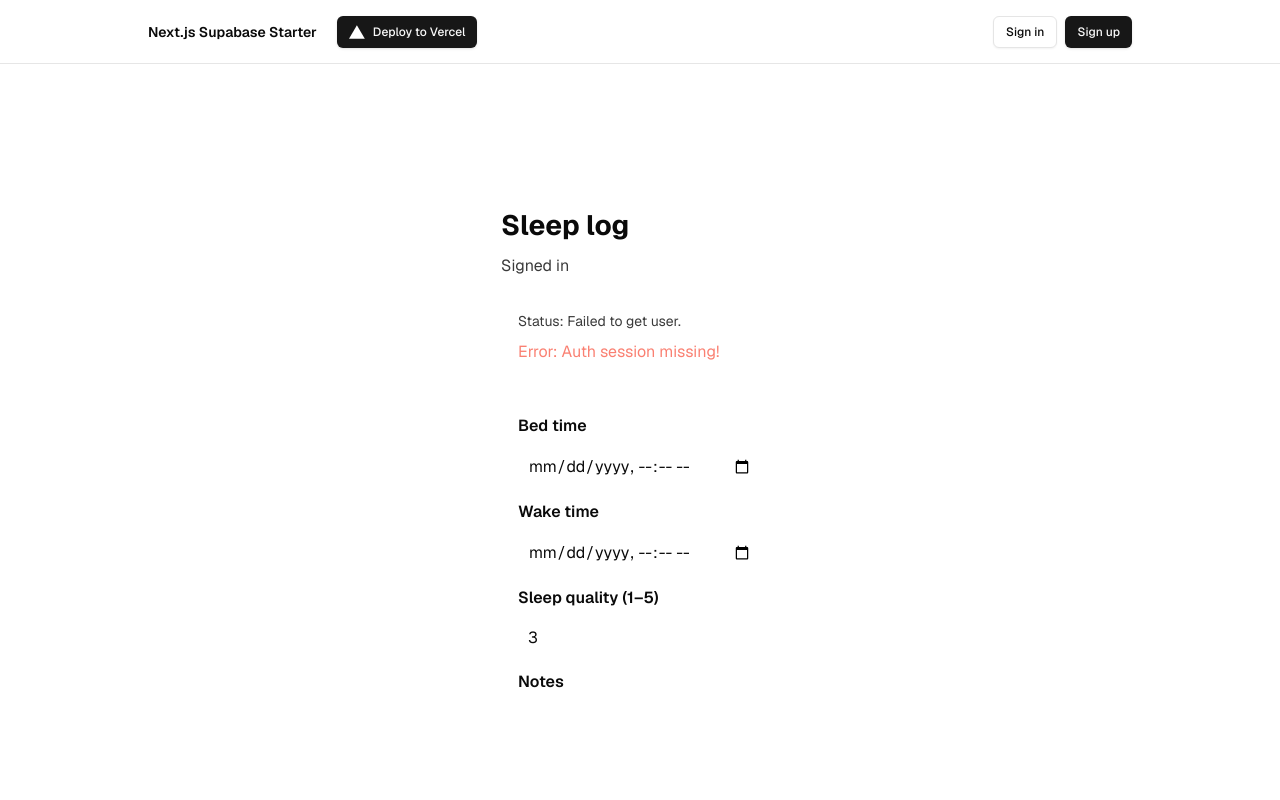
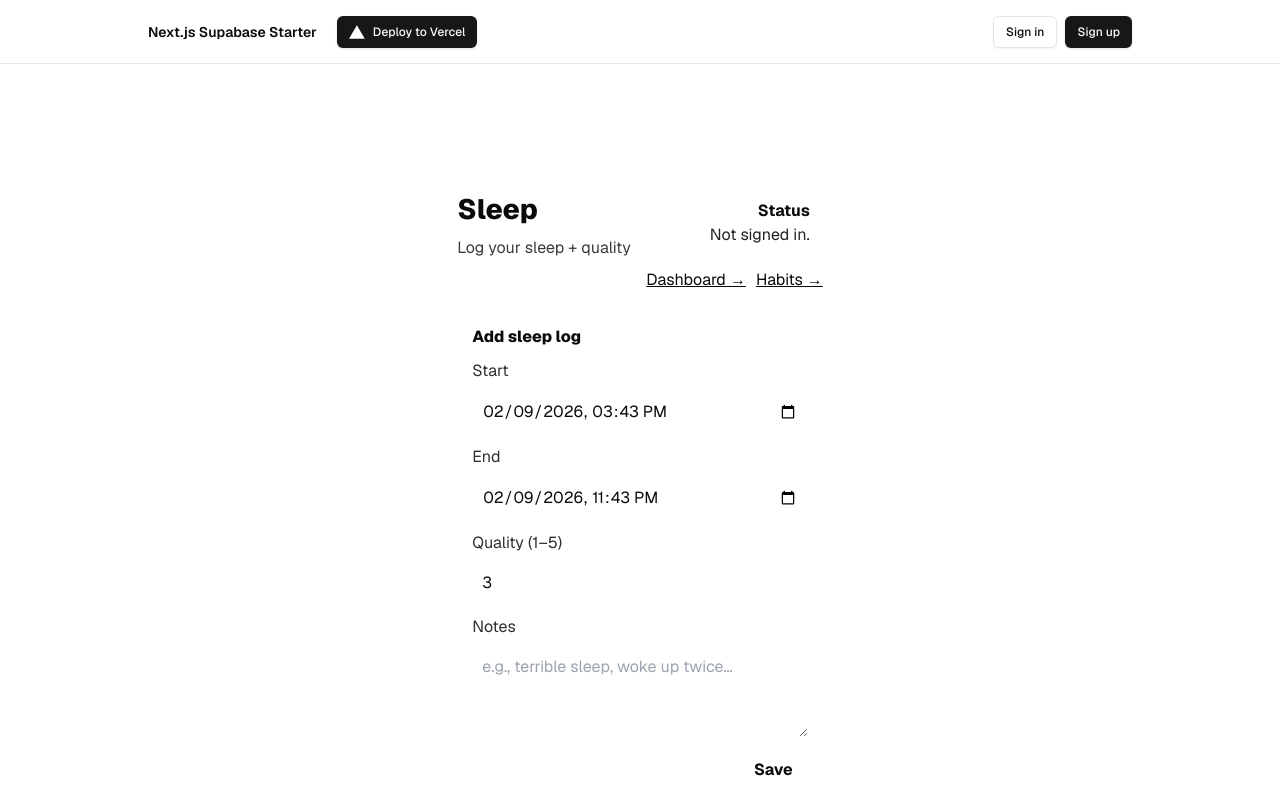
Before and after one commit to jlnalexander5-sudo/sleepfix-app, a Next.js app: page /protected/sleep in a window 1280 px wide. Shown: the top 800 px of the page. Built offline with nearby package versions, Linux system fonts and the light colour scheme; no server answers.

Commit message:
Update page.tsx

```diff
--- a/app/protected/sleep/page.tsx
+++ b/app/protected/sleep/page.tsx
@@ -4,12 +4,12 @@ import { useEffect, useMemo, useState } from "react";
 import { createBrowserSupabaseClient } from "@/lib/supabase/browser";
 
 type SleepLogRow = {
-  id: string; // uuid
-  user_id: string; // uuid
+  id: string;
+  user_id: string;
   created_at: string;
-  sleep_start: string | null; // timestamptz
-  sleep_end: string | null; // timestamptz
-  quality: number | null; // smallint
+  sleep_start: string | null; // ISO
+  sleep_end: string | null; // ISO
+  quality: number | null; // 1-5
   notes: string | null;
 };
 
@@ -17,320 +17,290 @@ function pad2(n: number) {
   return String(n).padStart(2, "0");
 }
 
-function toDatetimeLocalValue(iso: string | null): string {
-  if (!iso) return "";
-  const d = new Date(iso);
-  // datetime-local expects local time: YYYY-MM-DDTHH:mm
-  const y = d.getFullYear();
-  const m = pad2(d.getMonth() + 1);
-  const day = pad2(d.getDate());
-  const hh = pad2(d.getHours());
-  const mm = pad2(d.getMinutes());
-  return `${y}-${m}-${day}T${hh}:${mm}`;
+function fmt(dtIso: string | null) {
+  if (!dtIso) return "—";
+  const d = new Date(dtIso);
+  return `${pad2(d.getDate())}/${pad2(d.getMonth() + 1)}/${d.getFullYear()}, ${pad2(
+    d.getHours()
+  )}:${pad2(d.getMinutes())}`;
 }
 
-function fromDatetimeLocalValue(value: string): string | null {
-  if (!value) return null;
-  // value like "2026-02-09T22:30" interpreted as local time
-  const d = new Date(value);
-  if (Number.isNaN(d.getTime())) return null;
-  return d.toISOString();
+function durationMinutes(startIso: string | null, endIso: string | null) {
+  if (!startIso || !endIso) return null;
+  const a = new Date(startIso).getTime();
+  const b = new Date(endIso).getTime();
+  if (!Number.isFinite(a) || !Number.isFinite(b)) return null;
+  const mins = Math.round((b - a) / 60000);
+  return mins > 0 ? mins : null;
 }
 
-function startOfTodayLocal(): Date {
-  const now = new Date();
-  return new Date(now.getFullYear(), now.getMonth(), now.getDate(), 0, 0, 0, 0);
-}
-
-function startOfTomorrowLocal(): Date {
-  const t = startOfTodayLocal();
-  t.setDate(t.getDate() + 1);
-  return t;
+function formatMinutesHuman(mins: number | null) {
+  if (mins == null) return "—";
+  const h = Math.floor(mins / 60);
+  const m = mins % 60;
+  if (h <= 0) return `${m}m`;
+  if (m === 0) return `${h}h`;
+  return `${h}h ${m}m`;
 }
 
 export default function SleepPage() {
   const supabase = useMemo(() => createBrowserSupabaseClient(), []);
-  const [loading, setLoading] = useState(true);
-  const [status, setStatus] = useState<string>("Loading...");
-  const [error, setError] = useState<string | null>(null);
 
+  const [status, setStatus] = useState("Loading…");
   const [userId, setUserId] = useState<string | null>(null);
-  const [email, setEmail] = useState<string | null>(null);
 
-  const [row, setRow] = useState<SleepLogRow | null>(null);
-  const [editingId, setEditingId] = useState<string | null>(null); // update this if we found today's row
+  const [logs, setLogs] = useState<SleepLogRow[]>([]);
 
-  // form fields
-  const [sleepStartLocal, setSleepStartLocal] = useState<string>("");
-  const [sleepEndLocal, setSleepEndLocal] = useState<string>("");
+  // form state
+  const [startLocal, setStartLocal] = useState<string>("");
+  const [endLocal, setEndLocal] = useState<string>("");
   const [quality, setQuality] = useState<number>(3);
   const [notes, setNotes] = useState<string>("");
+
+  // set default times on client only
+  useEffect(() => {
+    const now = new Date();
+    const end = new Date(now);
+    const start = new Date(now);
+    start.setHours(start.getHours() - 8);
+
+    const toLocalInput = (d: Date) => {
+      // YYYY-MM-DDTHH:mm (local)
+      return `${d.getFullYear()}-${pad2(d.getMonth() + 1)}-${pad2(d.getDate())}T${pad2(
+        d.getHours()
+      )}:${pad2(d.getMinutes())}`;
+    };
+
+    setStartLocal(toLocalInput(start));
+    setEndLocal(toLocalInput(end));
+  }, []);
 
   useEffect(() => {
     let cancelled = false;
 
     async function load() {
-      setLoading(true);
-      setError(null);
-      setStatus("Checking session...");
+      try {
+        setStatus("Loading…");
 
-      const { data: userData, error: userErr } = await supabase.auth.getUser();
-      if (userErr) {
-        if (!cancelled) {
-          setError(userErr.message);
-          setStatus("Failed to get user.");
-          setLoading(false);
-        }
+        const { data: auth } = await supabase.auth.getUser();
+        const user = auth?.user;
+        if (!user) {
+          if (!cancelled) setStatus("Not signed in.");
           return;
         }
+        if (!cancelled) setUserId(user.id);
 
-      const user = userData.user;
-      if (!user) {
-        if (!cancelled) {
-          setStatus("Not logged in.");
-          setLoading(false);
-        }
-        return;
-      }
-
-      if (cancelled) return;
-      setUserId(user.id);
-      setEmail(user.email ?? null);
-
-      // Prefer loading "today's" sleep log (based on sleep_start in local day),
-      // otherwise load the latest entry for convenience.
-      setStatus("Loading sleep log...");
-
-      const todayStart = startOfTodayLocal().toISOString();
-      const tomorrowStart = startOfTomorrowLocal().toISOString();
-
-      const { data: todaysRow, error: todayErr } = await supabase
+        const { data, error } = await supabase
           .from("sleep_logs")
-        .select("id, user_id, created_at, sleep_start, sleep_end, quality, notes")
-        .eq("user_id", user.id)
-        .gte("sleep_start", todayStart)
-        .lt("sleep_start", tomorrowStart)
-        .order("sleep_start", { ascending: false })
-        .limit(1)
-        .maybeSingle<SleepLogRow>();
-
-      if (todayErr) {
-        if (!cancelled) {
-          setError(todayErr.message);
-          setStatus("Failed to load sleep logs.");
-          setLoading(false);
-        }
-        return;
-      }
-
-      let final = todaysRow;
-
-      if (!final) {
-        const { data: latestRow, error: latestErr } = await supabase
-          .from("sleep_logs")
-          .select("id, user_id, created_at, sleep_start, sleep_end, quality, notes")
+          .select("id,user_id,created_at,sleep_start,sleep_end,quality,notes")
           .eq("user_id", user.id)
           .order("sleep_start", { ascending: false })
-          .limit(1)
-          .maybeSingle<SleepLogRow>();
+          .limit(20);
 
-        if (latestErr) {
+        if (error) throw error;
+
         if (!cancelled) {
-            setError(latestErr.message);
-            setStatus("Failed to load sleep logs.");
-            setLoading(false);
+          setLogs((data ?? []) as SleepLogRow[]);
+          setStatus("Ready.");
         }
-          return;
+      } catch (e: any) {
+        if (!cancelled) setStatus(e?.message ?? "Failed to load.");
       }
-
-        final = latestRow ?? null;
-      }
-
-      if (cancelled) return;
-
-      setRow(final);
-
-      // If we found a row for today, we "edit" it (update by id). Otherwise, Save will create a new one.
-      if (todaysRow?.id) setEditingId(todaysRow.id);
-      else setEditingId(null);
-
-      // Pre-fill form if we have a row
-      if (final) {
-        setSleepStartLocal(toDatetimeLocalValue(final.sleep_start));
-        setSleepEndLocal(toDatetimeLocalValue(final.sleep_end));
-        setQuality(
-          typeof final.quality === "number" && final.quality >= 1 && final.quality <= 5
-            ? final.quality
-            : 3
-        );
-        setNotes(final.notes ?? "");
-      } else {
-        setSleepStartLocal("");
-        setSleepEndLocal("");
-        setQuality(3);
-        setNotes("");
-      }
-
-      setStatus("Ready.");
-      setLoading(false);
     }
 
     load();
-
     return () => {
       cancelled = true;
     };
   }, [supabase]);
 
-  async function save() {
+  async function addLog() {
     if (!userId) return;
 
-    setError(null);
-    setStatus("Saving...");
+    try {
+      setStatus("Saving…");
+
+      const startIso = startLocal ? new Date(startLocal).toISOString() : null;
+      const endIso = endLocal ? new Date(endLocal).toISOString() : null;
 
       const payload = {
         user_id: userId,
-      sleep_start: fromDatetimeLocalValue(sleepStartLocal),
-      sleep_end: fromDatetimeLocalValue(sleepEndLocal),
-      quality: Math.max(1, Math.min(5, Number(quality) || 3)),
-      notes: notes || null,
+        sleep_start: startIso,
+        sleep_end: endIso,
+        quality: Number.isFinite(quality) ? quality : null,
+        notes: notes.trim() ? notes.trim() : null,
       };
 
-    // If we found a "today" row, update it. Otherwise insert a new row.
-    if (editingId) {
-      const { data, error: upErr } = await supabase
+      const { error } = await supabase.from("sleep_logs").insert(payload as any);
+      if (error) throw error;
+
+      // reload list
+      const { data, error: err2 } = await supabase
         .from("sleep_logs")
-        .update(payload)
-        .eq("id", editingId)
-        .select("id, user_id, created_at, sleep_start, sleep_end, quality, notes")
-        .single<SleepLogRow>();
+        .select("id,user_id,created_at,sleep_start,sleep_end,quality,notes")
+        .eq("user_id", userId)
+        .order("sleep_start", { ascending: false })
+        .limit(20);
 
-      if (upErr) {
-        setError(upErr.message);
-        setStatus("Save failed.");
-        return;
+      if (err2) throw err2;
+
+      setLogs((data ?? []) as SleepLogRow[]);
+      setStatus("Ready.");
+      setNotes("");
+    } catch (e: any) {
+      setStatus(e?.message ?? "Save failed.");
     }
-
-      setRow(data);
-      setStatus("Saved ✅");
-      return;
-    }
-
-    const { data, error: insErr } = await supabase
-      .from("sleep_logs")
-      .insert(payload)
-      .select("id, user_id, created_at, sleep_start, sleep_end, quality, notes")
-      .single<SleepLogRow>();
-
-    if (insErr) {
-      setError(insErr.message);
-      setStatus("Save failed.");
-      return;
-    }
-
-    // If the inserted row is for today (sleep_start today), treat it as editable on refresh
-    setRow(data);
-    setEditingId(data.id);
-    setStatus("Saved ✅");
   }
 
   return (
-    <main style={{ maxWidth: 720, margin: "40px auto", padding: "0 16px" }}>
-      <h1 style={{ fontSize: 28, fontWeight: 700, marginBottom: 8 }}>Sleep log</h1>
+    <div style={{ maxWidth: 860, margin: "0 auto", padding: "24px 16px" }}>
+      <div style={{ display: "flex", justifyContent: "space-between", gap: 12 }}>
+        <div>
+          <h1 style={{ fontSize: 28, fontWeight: 800, margin: 0 }}>Sleep</h1>
+          <div style={{ marginTop: 6, opacity: 0.8 }}>Log your sleep + quality</div>
+        </div>
 
-      <p style={{ opacity: 0.8, marginBottom: 16 }}>
-        {email ? `Signed in as ${email}` : "Signed in"}
-      </p>
-
+        <div style={{ textAlign: "right" }}>
           <div
             style={{
+              padding: "10px 12px",
+              borderRadius: 10,
               border: "1px solid rgba(255,255,255,0.12)",
-          borderRadius: 12,
-          padding: 16,
-          marginBottom: 16,
+              background: "rgba(255,255,255,0.03)",
+              minWidth: 180,
             }}
           >
-        <div style={{ fontSize: 14, opacity: 0.8, marginBottom: 8 }}>
-          Status: {status}
-        </div>
-        {loading && <div>Loading...</div>}
-        {error && <div style={{ marginTop: 8, color: "salmon" }}>Error: {error}</div>}
+            <div style={{ fontWeight: 700 }}>Status</div>
+            <div style={{ opacity: 0.9 }}>{status}</div>
           </div>
 
-      {!loading && (
+          <div style={{ marginTop: 10, display: "flex", gap: 10, justifyContent: "flex-end" }}>
+            <a href="/protected/dashboard" style={{ textDecoration: "underline" }}>
+              Dashboard →
+            </a>
+            <a href="/protected/habits" style={{ textDecoration: "underline" }}>
+              Habits →
+            </a>
+          </div>
+        </div>
+      </div>
+
+      {/* Add form */}
       <div
         style={{
+          marginTop: 18,
+          borderRadius: 12,
           border: "1px solid rgba(255,255,255,0.12)",
-            borderRadius: 12,
-            padding: 16,
+          background: "rgba(255,255,255,0.03)",
+          padding: 14,
         }}
       >
-          <label style={{ display: "block", marginBottom: 10 }}>
-            <div style={{ fontWeight: 600, marginBottom: 6 }}>Bed time</div>
+        <div style={{ fontWeight: 800, marginBottom: 10 }}>Add sleep log</div>
+
+        <div style={{ display: "grid", gridTemplateColumns: "repeat(auto-fit, minmax(220px, 1fr))", gap: 10 }}>
+          <label style={{ display: "grid", gap: 6 }}>
+            <span style={{ opacity: 0.85 }}>Start</span>
             <input
               type="datetime-local"
-              value={sleepStartLocal}
-              onChange={(e) => setSleepStartLocal(e.target.value)}
-              style={{ width: "100%", padding: 10, borderRadius: 10 }}
+              value={startLocal}
+              onChange={(e) => setStartLocal(e.target.value)}
+              style={{ padding: 10, borderRadius: 10 }}
             />
           </label>
 
-          <label style={{ display: "block", marginBottom: 10 }}>
-            <div style={{ fontWeight: 600, marginBottom: 6 }}>Wake time</div>
+          <label style={{ display: "grid", gap: 6 }}>
+            <span style={{ opacity: 0.85 }}>End</span>
             <input
               type="datetime-local"
-              value={sleepEndLocal}
-              onChange={(e) => setSleepEndLocal(e.target.value)}
-              style={{ width: "100%", padding: 10, borderRadius: 10 }}
+              value={endLocal}
+              onChange={(e) => setEndLocal(e.target.value)}
+              style={{ padding: 10, borderRadius: 10 }}
             />
           </label>
 
-          <label style={{ display: "block", marginBottom: 10 }}>
-            <div style={{ fontWeight: 600, marginBottom: 6 }}>Sleep quality (1–5)</div>
+          <label style={{ display: "grid", gap: 6 }}>
+            <span style={{ opacity: 0.85 }}>Quality (1–5)</span>
             <input
               type="number"
               min={1}
               max={5}
               value={quality}
-              onChange={(e) => setQuality(parseInt(e.target.value || "3", 10))}
-              style={{ width: "100%", padding: 10, borderRadius: 10 }}
+              onChange={(e) => setQuality(Number(e.target.value))}
+              style={{ padding: 10, borderRadius: 10 }}
+            />
+          </label>
+        </div>
+
+        <label style={{ display: "grid", gap: 6, marginTop: 10 }}>
+          <span style={{ opacity: 0.85 }}>Notes</span>
+          <textarea
+            value={notes}
+            onChange={(e) => setNotes(e.target.value)}
+            rows={3}
+            style={{ padding: 10, borderRadius: 10 }}
+            placeholder="e.g., terrible sleep, woke up twice…"
           />
         </label>
 
-          <label style={{ display: "block", marginBottom: 10 }}>
-            <div style={{ fontWeight: 600, marginBottom: 6 }}>Notes</div>
-            <textarea
-              value={notes}
-              onChange={(e) => setNotes(e.target.value)}
-              rows={5}
-              style={{ width: "100%", padding: 10, borderRadius: 10 }}
-            />
-          </label>
-
-          {/* Keep the same button */}
+        <div style={{ marginTop: 10, display: "flex", justifyContent: "flex-end" }}>
           <button
-            onClick={save}
+            onClick={addLog}
             style={{
-              marginTop: 8,
               padding: "10px 14px",
-              borderRadius: 10,
-              fontWeight: 600,
+              borderRadius: 12,
+              border: "1px solid rgba(255,255,255,0.18)",
+              background: "rgba(255,255,255,0.06)",
               cursor: "pointer",
+              fontWeight: 700,
             }}
           >
             Save
           </button>
+        </div>
+      </div>
 
-          <hr style={{ margin: "18px 0", opacity: 0.2 }} />
+      {/* List */}
+      <div style={{ marginTop: 14 }}>
+        <div style={{ opacity: 0.75, marginBottom: 10 }}>Latest 20 logs</div>
 
-          <h3 style={{ fontSize: 16, fontWeight: 600, marginBottom: 8 }}>
-            Raw sleep_logs JSON
-          </h3>
-          <pre style={{ whiteSpace: "pre-wrap", fontSize: 13, opacity: 0.9 }}>
-            {JSON.stringify(row, null, 2)}
-          </pre>
+        <div style={{ display: "grid", gap: 10 }}>
+          {logs.map((r) => {
+            const mins = durationMinutes(r.sleep_start, r.sleep_end);
+            return (
+              <div
+                key={r.id}
+                style={{
+                  borderRadius: 12,
+                  border: "1px solid rgba(255,255,255,0.12)",
+                  background: "rgba(255,255,255,0.03)",
+                  padding: 14,
+                }}
+              >
+                <div style={{ display: "flex", justifyContent: "space-between", gap: 10 }}>
+                  <div style={{ fontWeight: 800 }}>{fmt(r.sleep_start)} → {fmt(r.sleep_end)}</div>
+                  <div style={{ opacity: 0.85 }}>
+                    Duration: {formatMinutesHuman(mins)}
                   </div>
-      )}
-    </main>
+                </div>
+
+                <div style={{ marginTop: 6, opacity: 0.9 }}>
+                  Quality: {r.quality ?? "—"} / 5
+                </div>
+
+                {r.notes ? (
+                  <div style={{ marginTop: 8, opacity: 0.85, whiteSpace: "pre-wrap" }}>
+                    Notes: {r.notes}
+                  </div>
+                ) : null}
+              </div>
+            );
+          })}
+
+          {logs.length === 0 ? (
+            <div style={{ opacity: 0.75 }}>No sleep logs yet.</div>
+          ) : null}
+        </div>
+      </div>
+    </div>
   );
 }
```
Lines whose indentation alone changed are shown as unchanged.
